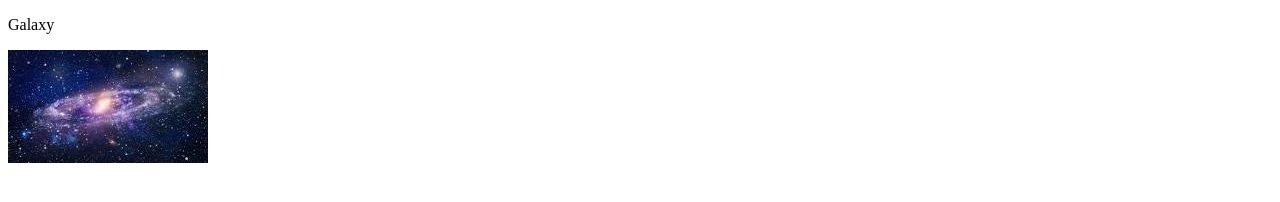
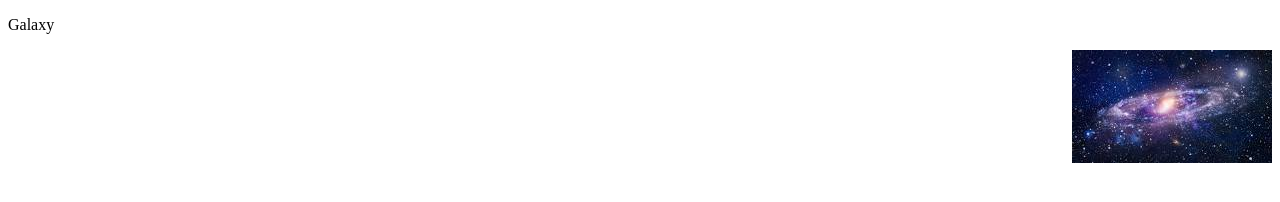
Before and after one commit to AbuArifNAim/myfirstrepo, a plain HTML site: page index.html in a window 1280 px wide. Drawn offline with Linux system fonts and the light colour scheme.

Commit message:
alaign added

```diff
--- a/index.html
+++ b/index.html
@@ -7,6 +7,6 @@
 </head>
 <body>
     <p>Galaxy</p>
-    <img align="center" src="download.jpeg">
+    <img align="right" src="download.jpeg">
 </body>
 </html>
```
